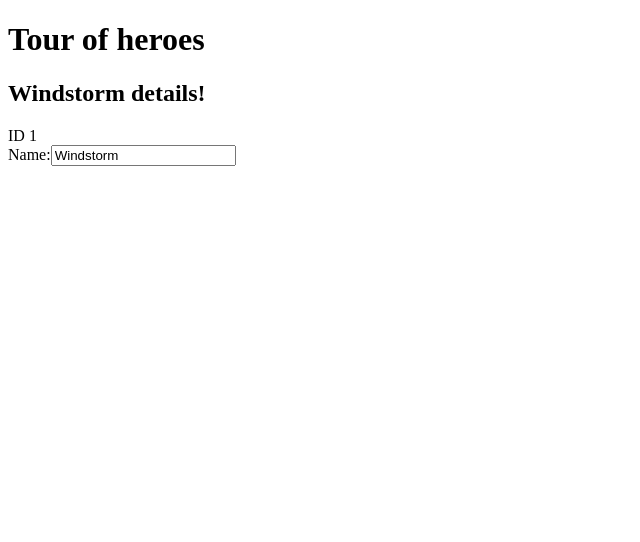
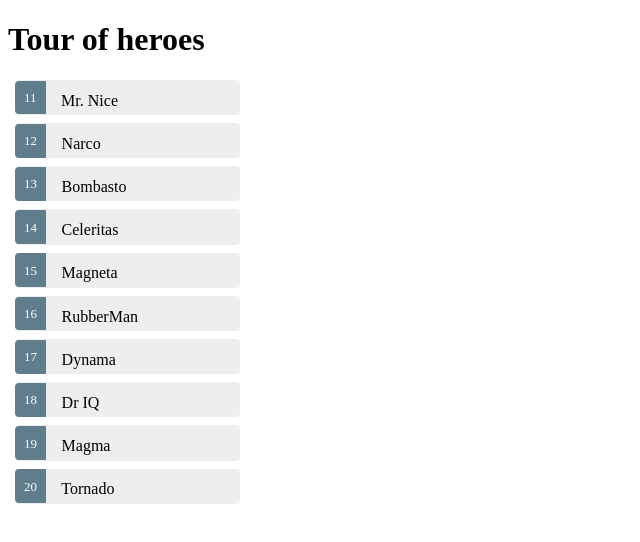
Before and after one commit to MadMoira/heroes-tour, an Angular app: page / in a window 1280 px wide. Shown: the top 542 px of the page, without its empty margins (0-640 px from the left). Built offline with nearby package versions, Linux system fonts and the light colour scheme.

Commit message:
Second tutorial part

```diff
--- a/src/app/app.component.html
+++ b/src/app/app.component.html
@@ -2,16 +2,17 @@
   {{title}}
 </h1>
 
-<h2>
-  {{hero.name}} details!
-</h2>
-
-<div>
-  <label>ID</label>
-  {{hero.id}}
+<div *ngIf="selectedHero">
+  <h2>{{selectedHero.name}} details!</h2>
+  <div><label>Id: </label>{{selectedHero.id}}</div>
+  <div>
+    <label>Name: </label>
+    <input [(ngModel)]="selectedHero.name" placeholder="name" />
+  </div>
 </div>
 
-<div>
-  <label>Name:</label>
-  <input [(ngModel)]="hero.name" placeholder="true">
-</div>
+<ul class="heroes">
+  <li [class.selected]="hero === selectedHero" *ngFor="let hero of heroes" (click)="onSelect(hero)">
+    <span class="badge">{{hero.id}}</span> {{hero.name}}
+  </li>
+</ul>
--- /dev/null
+++ b/src/app/app.component.scss
@@ -0,0 +1,47 @@
+.selected {
+    background-color: #CFD8DC !important;
+    color: white;
+}
+.heroes {
+    margin: 0 0 2em 0;
+    list-style-type: none;
+    padding: 0;
+    width: 15em;
+}
+.heroes li {
+    cursor: pointer;
+    position: relative;
+    left: 0;
+    background-color: #EEE;
+    margin: .5em;
+    padding: .3em 0;
+    height: 1.6em;
+    border-radius: 4px;
+}
+.heroes li.selected:hover {
+    background-color: #BBD8DC !important;
+    color: white;
+}
+.heroes li:hover {
+    color: #607D8B;
+    background-color: #DDD;
+    left: .1em;
+}
+.heroes .text {
+    position: relative;
+    top: -3px;
+}
+.heroes .badge {
+    display: inline-block;
+    font-size: small;
+    color: white;
+    padding: 0.8em 0.7em 0 0.7em;
+    background-color: #607D8B;
+    line-height: 1em;
+    position: relative;
+    left: -1px;
+    top: -4px;
+    height: 1.8em;
+    margin-right: .8em;
+    border-radius: 4px 0 0 4px;
+}
--- a/src/app/app.component.ts
+++ b/src/app/app.component.ts
@@ -5,18 +5,32 @@ export class Hero {
   name: string;
 }
 
+const HEROES: Hero[] = [
+  { id: 11, name: 'Mr. Nice' },
+  { id: 12, name: 'Narco' },
+  { id: 13, name: 'Bombasto' },
+  { id: 14, name: 'Celeritas' },
+  { id: 15, name: 'Magneta' },
+  { id: 16, name: 'RubberMan' },
+  { id: 17, name: 'Dynama' },
+  { id: 18, name: 'Dr IQ' },
+  { id: 19, name: 'Magma' },
+  { id: 20, name: 'Tornado' }
+];
+
 @Component({
   selector: 'app-root',
   templateUrl: './app.component.html',
-  styleUrls: ['./app.component.css']
+  styleUrls: ['./app.component.scss']
 })
 export class AppComponent {
 
   title = "Tour of heroes";
 
-  hero: Hero = {
-    id: 1,
-    name: "Windstorm"
-  };
+  heroes = HEROES;
+  selectedHero: Hero;
 
+  onSelect(hero: Hero): void {
+    this.selectedHero = hero;
+  }
 }
```
Also changed, not shown: src/app/app.component.css (deleted).
